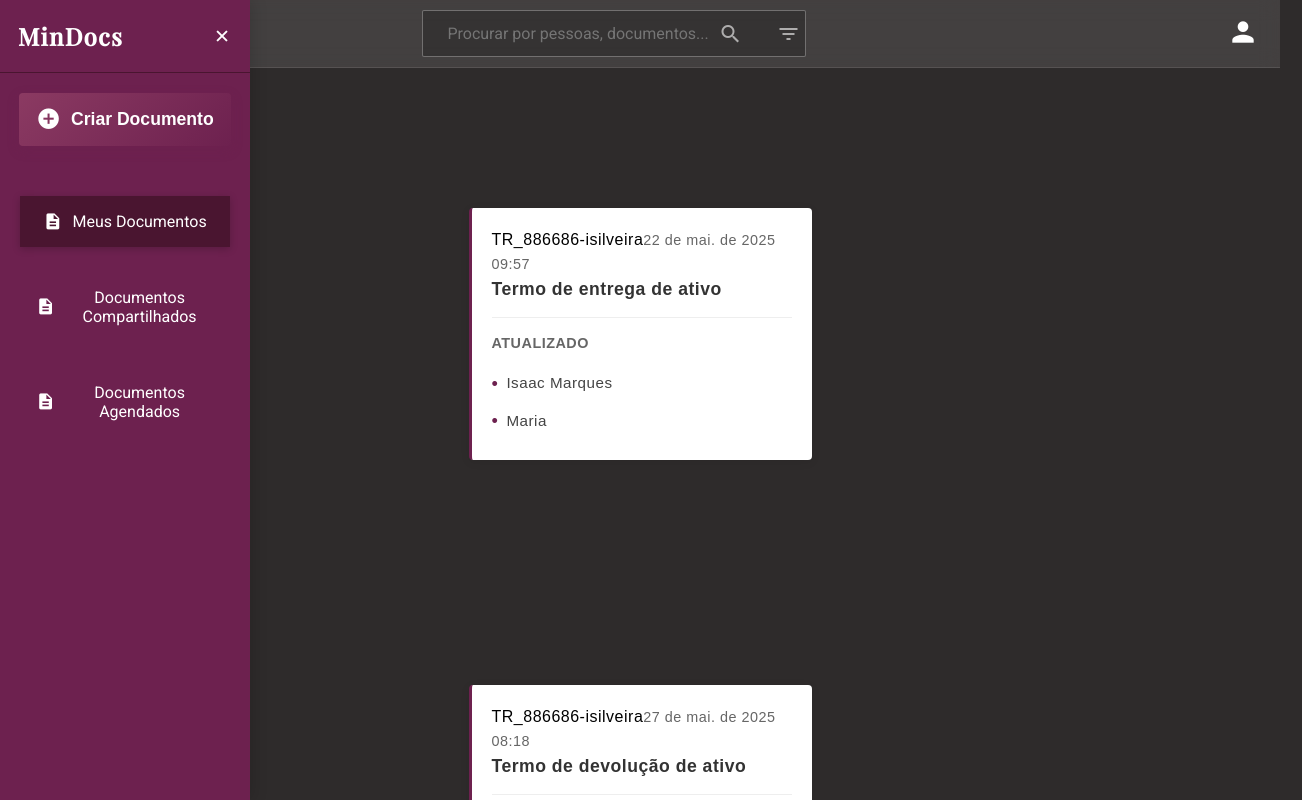
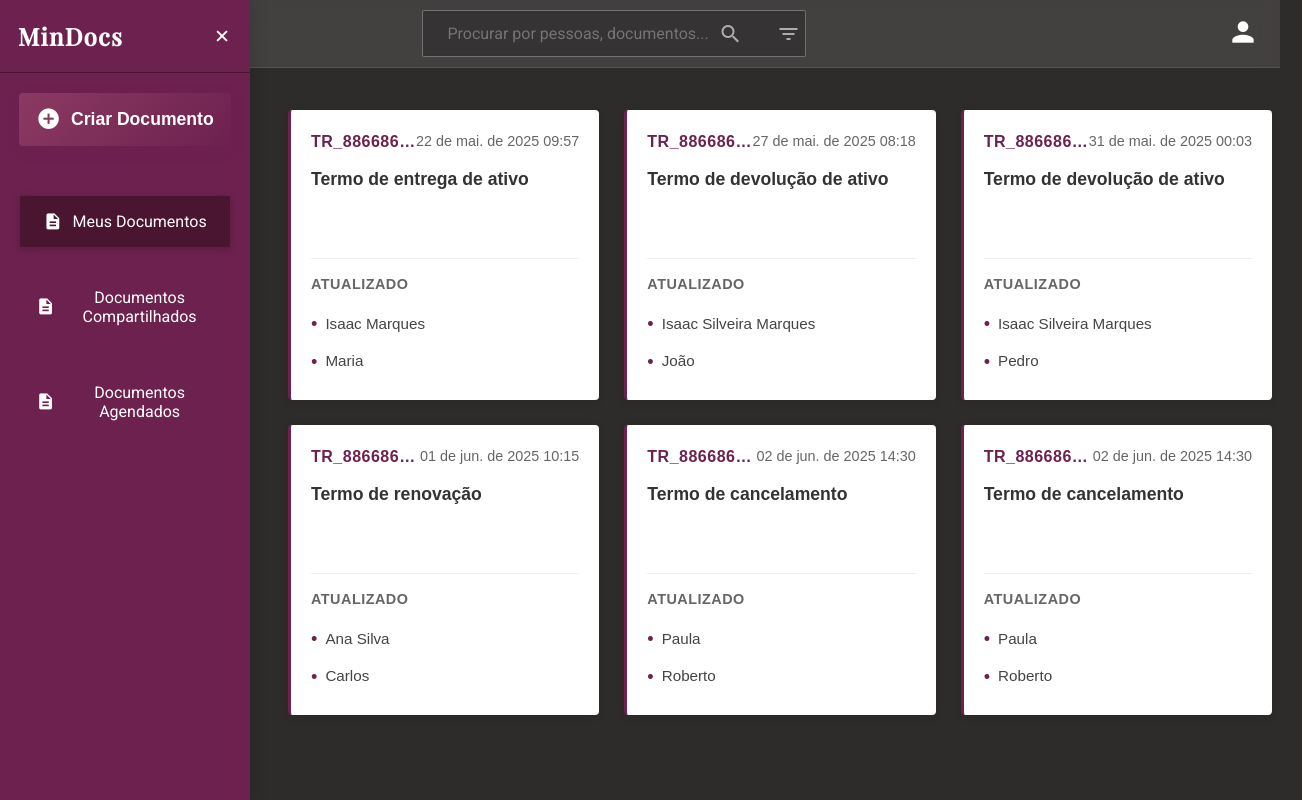
Before and after one commit to isaac22052023/MinDocs, a React (Vite) app: page / in a window 1280 px wide. Shown: the top 800 px of the page, 1302 px wide, since content can reach past the window. Built offline with nearby package versions, Linux system fonts and the light colour scheme.

Commit message:
Update 6: DocumentCards position Fixed

```diff
--- a/src/components/DocumentCard/DocumentCard.css
+++ b/src/components/DocumentCard/DocumentCard.css
@@ -1,27 +1,28 @@
-.section_card {
-  display: flex;
-  justify-content: center;
-  align-items: center;
-  flex-direction: row;
+.documents-page-container {
+  padding: 30px 30px 30px 280px; /* 280px para o sidebar + 30px de margem */
+  margin-top: 80px; /* Espaço para o header */
+  width: calc(100% - 280px); /* Ajuste para o sidebar */
+}
+
+.documents-grid-container {
+  display: grid;
+  grid-template-columns: repeat(5, minmax(0, 1fr));
+  gap: 25px;
+  max-width: calc(300px * 5 + 25px * 4); /* 5 cards + 4 gaps */
+  margin: 0 auto;
 }
 
 .document-card {
   background: #ffffff;
-  width: 300px;
   border-radius: 4px;
   box-shadow: 0 2px 10px rgba(0, 0, 0, 0.08);
   padding: 20px;
-  margin-bottom: 25px;
-  margin-top: 200px;
   transition: transform 0.1s ease, box-shadow 0.3s ease;
-  border-left: 3px solid #6D214F; /* Borda lateral vinho /
-  height: 250px; / Altura fixa para alinhamento /
+  border-left: 3px solid #6D214F;
+  height: 250px;
   display: flex;
   flex-direction: column;
-}
-
-.new-card-space {
-  min-width: 100px; / Espaço visual para novos itens /
+  overflow: hidden; /* Evita que o conteúdo vaze */
 }
 
 .document-card:hover {
@@ -38,24 +39,35 @@
 
 .document-code {
   font-weight: 600;
-  color: #6D214F; / Vinho */
+  color: #6D214F;
   letter-spacing: 0.5px;
+  white-space: nowrap;
+  overflow: hidden;
+  text-overflow: ellipsis;
+  max-width: 120px;
 }
 
 .document-date {
   font-size: 0.9em;
   color: #666;
+  white-space: nowrap;
 }
 
 .document-title {
   margin: 0 0 15px 0;
   font-size: 1.1em;
   color: #333;
+  overflow: hidden;
+  text-overflow: ellipsis;
+  display: -webkit-box;
+  -webkit-line-clamp: 2; /* Limita a 2 linhas */
+  -webkit-box-orient: vertical;
 }
 
 .updated-section {
   border-top: 1px solid #eee;
   padding-top: 15px;
+  margin-top: auto;
 }
 
 .section-title {
@@ -71,6 +83,8 @@
   list-style: none;
   padding: 0;
   margin: 0;
+  max-height: 90px;
+  overflow-y: auto;
 }
 
 .person-item {
@@ -79,6 +93,9 @@
   font-size: 0.95em;
   display: flex;
   align-items: center;
+  white-space: nowrap;
+  overflow: hidden;
+  text-overflow: ellipsis;
 }
 
 .person-item:before {
@@ -88,12 +105,38 @@
   font-size: 1.2em;
 }
 
-@keyframes highlight {
-  0% { box-shadow: 0 0 0 0 rgba(109, 33, 79, 0.7); }
-  70% { box-shadow: 0 0 0 10px rgba(109, 33, 79, 0); }
-  100% { box-shadow: 0 0 0 0 rgba(109, 33, 79, 0); }
+/* Responsividade */
+@media (max-width: 1920px) {
+  .documents-grid-container {
+    grid-template-columns: repeat(5, minmax(0, 1fr));
+  }
 }
 
-.document-card.new {
-  animation: highlight 1.5s ease;
+@media (max-width: 1600px) {
+  .documents-grid-container {
+    grid-template-columns: repeat(4, minmax(0, 1fr));
+  }
 }
+
+@media (max-width: 1300px) {
+  .documents-grid-container {
+    grid-template-columns: repeat(3, minmax(0, 1fr));
+  }
+}
+
+@media (max-width: 1000px) {
+  .documents-page-container {
+    padding-left: 30px;
+    width: 100%;
+  }
+
+  .documents-grid-container {
+    grid-template-columns: repeat(2, minmax(0, 1fr));
+  }
+}
+
+@media (max-width: 600px) {
+  .documents-grid-container {
+    grid-template-columns: 1fr;
+  }
+}
--- a/src/components/DocumentCard/DocumentCard.jsx
+++ b/src/components/DocumentCard/DocumentCard.jsx
@@ -1,7 +1,7 @@
 import React, { useState } from 'react';
 import './DocumentCard.css';
 
-export function DocumentCard () {
+export function DocumentCard() {
   const [documents] = useState([
     {
       id: 1,
@@ -24,13 +24,34 @@ export function DocumentCard () {
       title: "Termo de devolução de ativo",
       updatedBy: ["Isaac Silveira Marques", "Pedro"]
     },
+    // Adicione mais documentos para testar (pelo menos 5)
+    {
+      id: 4,
+      code: "TR_886686-isilveira",
+      date: "01 de jun. de 2025 10:15",
+      title: "Termo de renovação",
+      updatedBy: ["Ana Silva", "Carlos"]
+    },
+    {
+      id: 5,
+      code: "TR_886686-isilveira",
+      date: "02 de jun. de 2025 14:30",
+      title: "Termo de cancelamento",
+      updatedBy: ["Paula", "Roberto"]
+    },
+    {
+      id: 6,
+      code: "TR_886686-isilveira",
+      date: "02 de jun. de 2025 14:30",
+      title: "Termo de cancelamento",
+      updatedBy: ["Paula", "Roberto"]
+    }
   ]);
 
   return (
-    <>
-      {documents.map((doc) => (
-        <section className="section_card">
-
+    <div className="documents-page-container">
+      <div className="documents-grid-container">
+        {documents.map((doc) => (
           <div className="document-card" key={doc.id}>
             <div className="card-header">
               <span className="document-code">{doc.code}</span>
@@ -50,9 +71,8 @@ export function DocumentCard () {
               </ul>
             </div>
           </div>
-
-        </section>
-      ))}
-    </>
+        ))}
+      </div>
+    </div>
   );
 }
```
